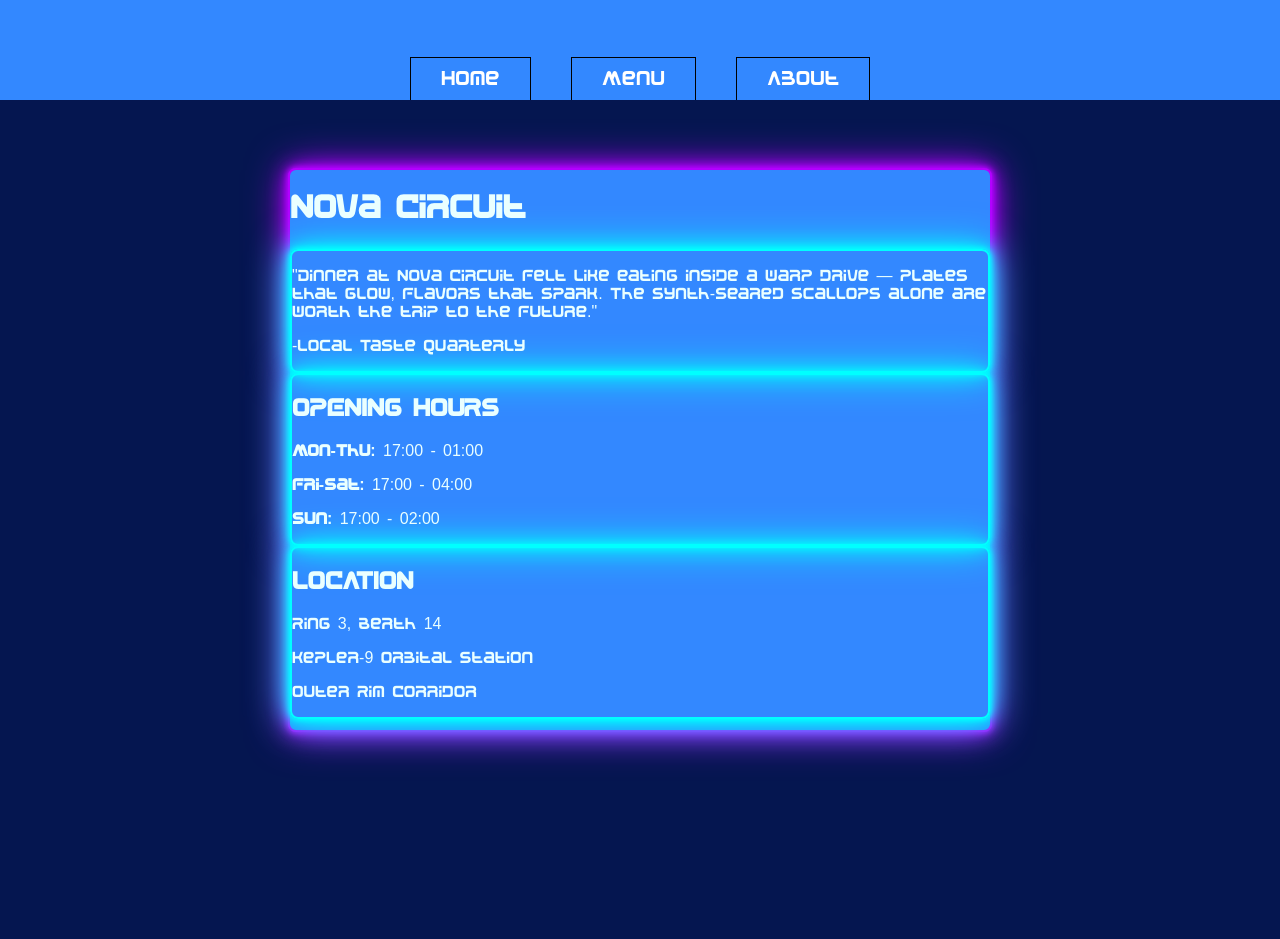
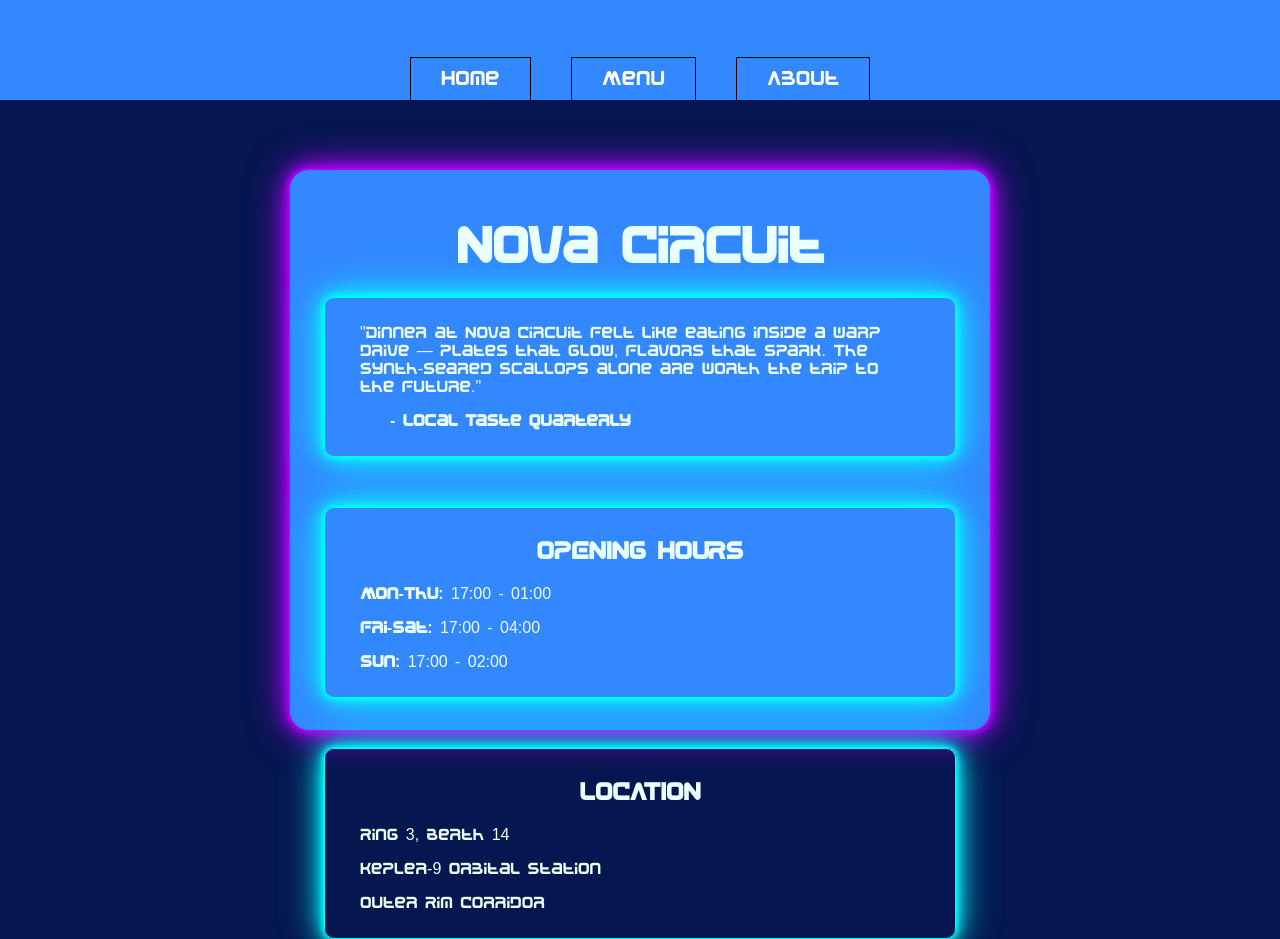
Before and after one commit to OverlordGummyBear/Restaurant-page, a website built with webpack: page src/index.html in a window 1280 px wide. Before the commit the page ends 800 px from the top, so only its background shows below. Built offline with nearby package versions, Linux system fonts and the light colour scheme.

Commit message:
Add js file for each page and import them in index.js

```diff
--- a/src/index.html
+++ b/src/index.html
@@ -18,19 +18,19 @@
         <div class="main neon-border-dark">
             <h1>Nova Circuit</h1>
 
-            <div class="review-container neon-border-light">
+            <div class="main-info-div review-container neon-border-light">
                 <p>"Dinner at Nova Circuit felt like eating inside a warp drive — plates that glow, flavors that spark. The synth-seared scallops alone are worth the trip to the future." </p>
-                <p>-Local Taste Quarterly</p>
+                <p>- Local Taste Quarterly</p>
             </div>
 
-            <div class="hour-info-container neon-border-light">
+            <div class="main-info-div hour-info-container neon-border-light">
                 <h2>OPENING HOURS</h2>
                 <p><b>Mon-Thu:</b> 17:00 - 01:00 </p>
                 <p><b>Fri-Sat:</b> 17:00 - 04:00 </p>
                 <p><b>Sun:</b> 17:00 - 02:00 </p>
             </div>
 
-            <div class="location-container neon-border-light">
+            <div class="main-info-div location-container neon-border-light">
                 <h2>LOCATION</h2>
                 <p> Ring 3, Berth 14 </p>
                 <p>Kepler-9 Orbital Station</p>
--- a/src/index.js
+++ b/src/index.js
@@ -1 +1,4 @@
 import "./styles.css";
+import loadMain from "./pages/main.js";
+import loadAbout from "./pages/about.js";
+import loadHome from "./pages/home.js";
--- /dev/null
+++ b/src/pages/about.js
@@ -0,0 +1,5 @@
+function loadAbout(){
+
+}
+
+export default loadAbout;
--- /dev/null
+++ b/src/pages/home.js
@@ -0,0 +1,5 @@
+function loadHome(){
+
+}
+
+export default loadHome;
--- /dev/null
+++ b/src/pages/main.js
@@ -0,0 +1,5 @@
+function loadMain(){
+
+}
+
+export default loadMain;
--- a/src/styles.css
+++ b/src/styles.css
@@ -57,11 +57,35 @@
     max-width: 700px;
 
     background-color: var(--light-blue-clr);
+    display: flex;
+    flex-direction: column;
+    align-items: center;
+    gap: 50px;
+}
+
+.main > h1{
+    font-size: 50px;
+    margin-top: 50px;
+    margin-bottom: -30px;
+}
+
+.main-info-div{
+    width: 80%;
+    padding: 10px 35px;
+}
+
+.main-info-div > h2{
+    text-align: center;
+}
+
+.review-container > :last-child{
+    margin-left: 30px;
+    font-weight: bold;
 }
 
 .neon-border-dark {
-  border: 2px solid var(--neon-dark-clr);
-  border-radius: 8px;
+  border: 1px solid var(--neon-dark-clr);
+  border-radius: 20px;
   box-shadow:
     0 0 5px var(--neon-dark-clr),
     0 0 10px var(--neon-dark-clr),
@@ -70,8 +94,8 @@
 }
 
 .neon-border-light {
-  border: 2px solid var(--neon-light-clr);
-  border-radius: 8px;
+  border: 1px solid var(--neon-light-clr);
+  border-radius: 10px;
   box-shadow:
     0 0 5px var(--neon-light-clr),
     0 0 10px var(--neon-light-clr),
```
